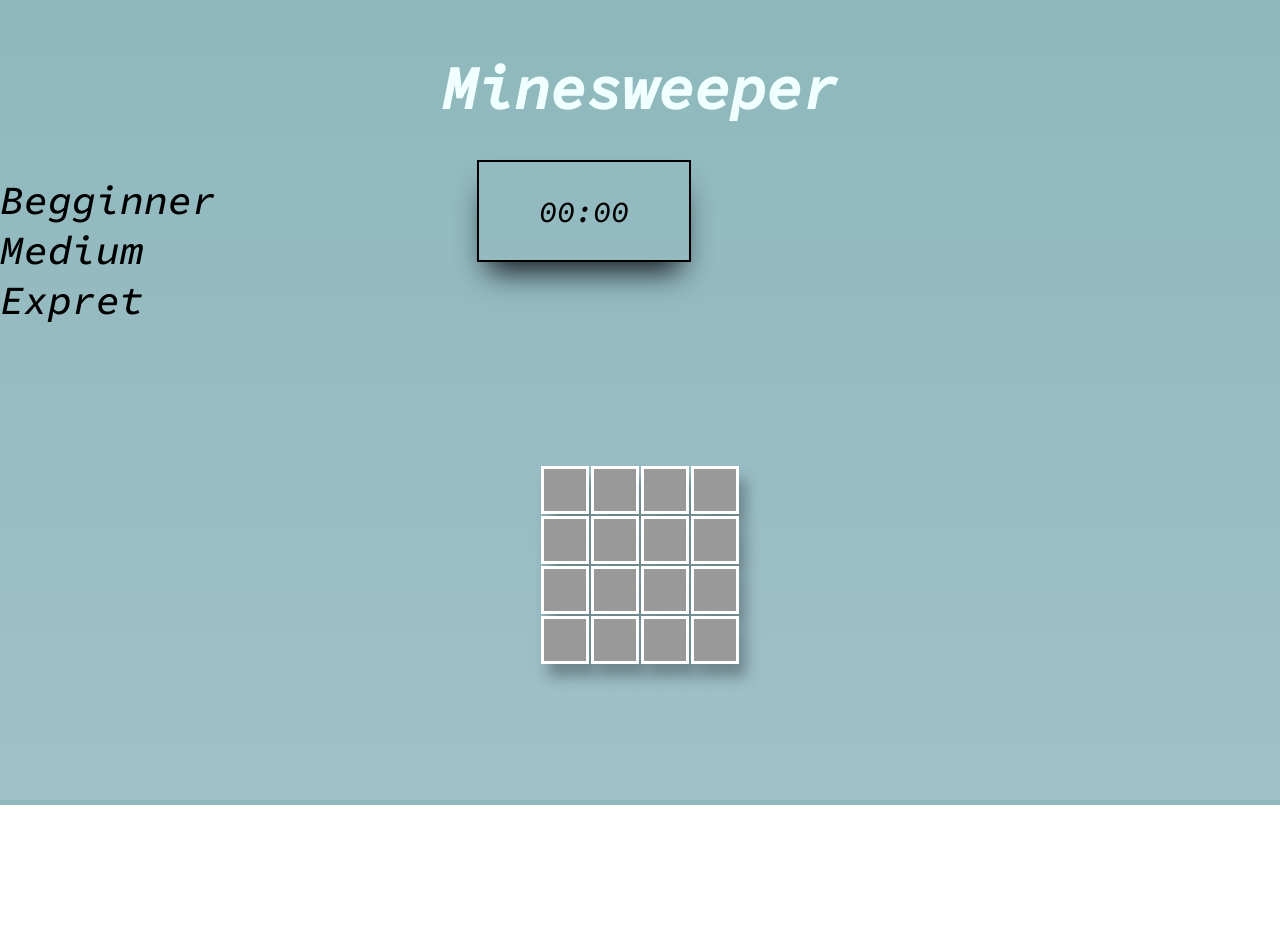
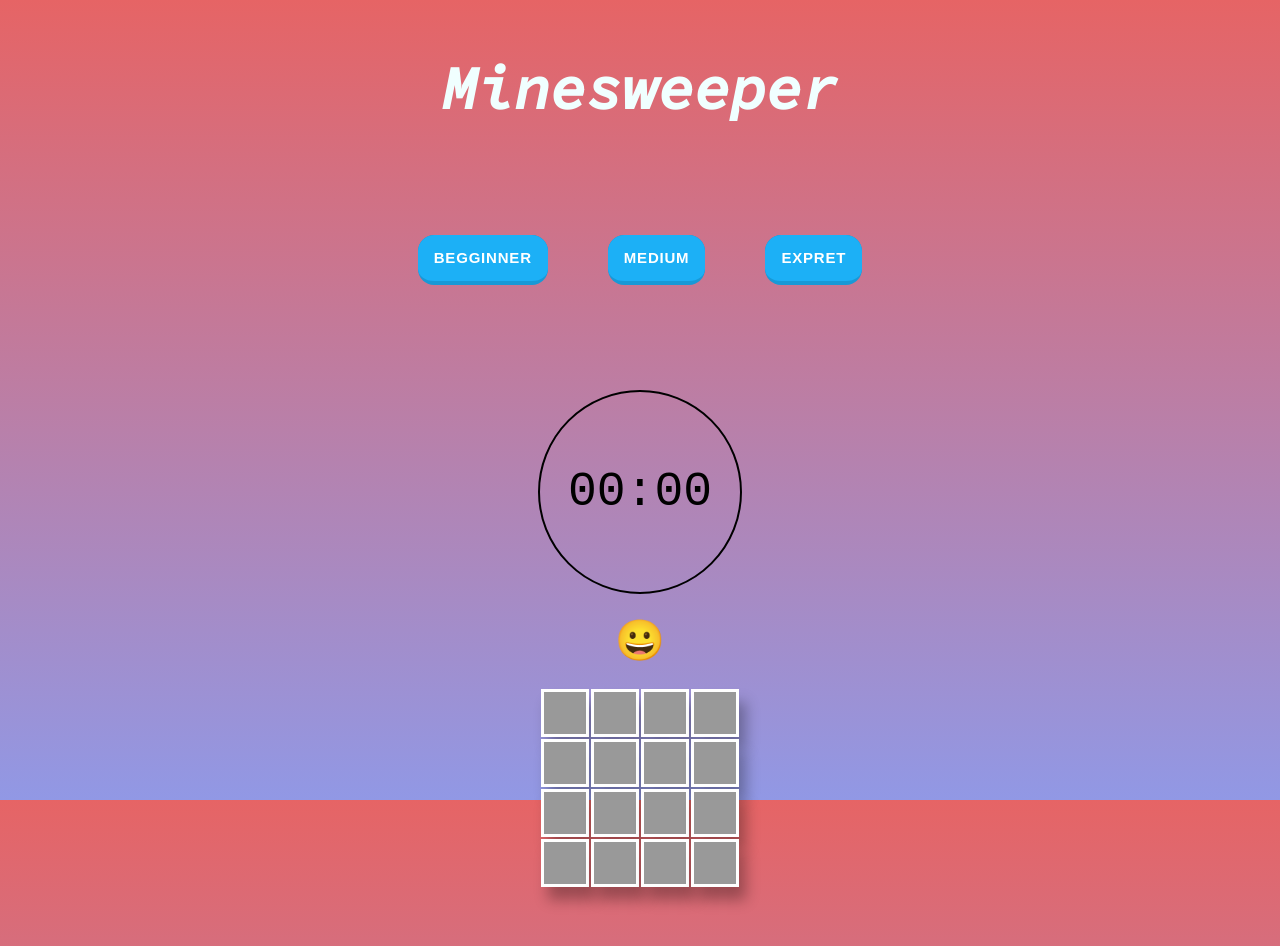
Before and after one commit to giladagan/minesweeper, a plain HTML site: page index.html in a window 1280 px wide. Before the commit the page ends 805 px from the top, so only its background shows below. Drawn offline with Linux system fonts and the light colour scheme.

Commit message:
Add files via upload

```diff
--- a/index.html
+++ b/index.html
@@ -15,14 +15,18 @@
       </div>
       <div class="level l2" id="8" onclick="changeGameDiff(this)">Medium</div>
       <div class="level l3" id="12" onclick="changeGameDiff(this)">Expret</div>
-      <output class="timer" id="display-area">00:00</output>
     </div>
-    <div class="bg"></div>
-    <div class="bg bg2"></div>
-    <div class="bg bg3"></div>
-    <div class="board-container"></div>
+    <div class="stopwatch">
+      <div class="circle">
+        <output class="timer" id="display-area">00:00</output>
+      </div>
+<span onclick="initGame()" class="mode" style="font-size:40px">😀</span>
+    <div class="container">
+      <div class="board-container"></div>
+    </div>
   </body>
   <script src="util.js"></script>
   <script src="timer.js"></script>
+  <script src="mines.js"></script>
   <script src="main.js"></script>
 </html>
--- a/main.js
+++ b/main.js
@@ -10,6 +10,8 @@ var gGame;
 var gMines = [];
 
 function initGame() {
+  document.querySelector(".mode").innerText = "😀";
+  reset();
   startGame();
   gBoard = buildBoard();
   gMines = resetMines();
@@ -54,13 +56,16 @@ function renderBoard(mat, selector) {
       var cell = mat[i][j];
 
       // negs loop in order to print the negs count
-      cell.minesAroundCount = setMinesNegsCount(gBoard, i, j);
+      cell.minesAroundCount =
+        setMinesNegsCount(gBoard, i, j) > 0
+          ? setMinesNegsCount(gBoard, i, j)
+          : EMPTY; // if setMinesNegsCount value is > 0 then return value else return empty cell.
 
       // if the cell property isShown is true, display the cell, else display EMPTY!
       var cellDispaly = cell.isShown ? cell : EMPTY;
       const className = `cell cell-${i}-${j}`;
 
-      strHTML += `<td oncontextmenu="addFlag(this, ${i}, ${j})" onClick="cellClicked(this, ${i}, ${j})" class="${className}">${cellDispaly}</td>`;
+      strHTML += `<td  oncontextmenu="addFlag(event,this, ${i}, ${j})" onClick="cellClicked(this, ${i}, ${j})" class="${className}">${cellDispaly}</td>`;
     }
     strHTML += "</tr>";
   }
@@ -70,36 +75,41 @@ function renderBoard(mat, selector) {
   elContainer.innerHTML = strHTML;
 }
 
-function gameOver() {
-  // stops the timer, end the game.
-  gGame.isOn = false;
-  alert("game over!");
-  stop();
-}
-
-function victory(gBoard) {
-  gGame.isOn = false;
-  console.log(gVictoryPoints);
-  alert("VICTORY!");
-  stop();
-}
-
 function cellClicked(elCell, i, j) {
+  console.log(expandShown(gBoard, i, j));
+  if (gGame.isOn === false) {
+    return;
+  }
   if (gBoard[i][j].isMarked) {
     // if the is marked , return...  dont change the cell.
     return;
   }
-  start();
   var elCell = document.querySelector(`.cell-${i}-${j}`);
   gBoard[i][j].isShown = true;
   gGame.shownCount++;
+  console.log(gGame.shownCount);
+  if (gGame.shownCount === 1) {
+    start();
+  }
   elCell.innerHTML = gBoard[i][j].isMine ? MINE : gBoard[i][j].minesAroundCount; // if isMine is true , the print gonna be the MINE , if isMine false print gonna be the minescount
 
   if (gBoard[i][j].isMine) {
     //  if the cell contains the mine, give that cell a background color of red and finish the game.
     elCell.style.backgroundColor = "red";
+    gameOver(elCell, i, j);
+  } else if (gBoard[i][j].isShown) {
+    elCell.style.backgroundColor = "#AF8C9D";
+  }
+}
 
-    gameOver();
+function expandShown(board, rowIdx, colIdx, elCell) {
+  for (var i = rowIdx - 1; i <= rowIdx + 1; i++) {
+    if (i < 0 || i >= board.length) continue;
+    for (var j = colIdx - 1; j <= colIdx + 1; j++) {
+      if (i === rowIdx && j === colIdx) continue;
+      if (j < 0 || j >= board[0].length) continue;
+      console.log(board, i, j);
+    }
   }
 }
 
@@ -110,13 +120,13 @@ function removeFlag(elCell, i, j) {
   elCell.innerText = EMPTY;
 }
 
-function addFlag(elCell, i, j) {
+function addFlag(event, elCell, i, j) {
+  event.preventDefault();
   if (gBoard[i][j].isShown) {
     // if the cell is already open, return...
     return;
   }
   start(); // not restarting every time because the only things that stops the timer is the restart() function..
-
   var elCell = document.querySelector(`.cell-${i}-${j}`);
   if (gBoard[i][j].isMarked) {
     return removeFlag(elCell, i, j); // if the cell is marked and we click again on the right click , it will remove the flag and set isMarked = false
@@ -125,6 +135,7 @@ function addFlag(elCell, i, j) {
   // on right click add the flag and set isMarked to true.
   gBoard[i][j].isMarked = true;
   gGame.markedCount++;
+
   var strText = "";
   strText += `📍`;
   elCell.innerText = strText;
@@ -136,51 +147,79 @@ function addFlag(elCell, i, j) {
   }
 }
 
-// start mine functions
-
-function randLocateMines(gBoard) {
-  for (var i = 0; i < gBoard.length / 2; i++) {
-    addMine();
-  }
+function gameOver(elCell, i, j) {
+  // stops the timer, end the game.
+  document.querySelector(".mode").innerText = "🤯";
+  stop();
+  return (gGame.isOn = false);
 }
 
-function addMine() {
-  var randIdx = getRandomInt(0, gMines.length);
-  var num = gMines[randIdx];
-  gMines.splice(randIdx, 1);
-  gBoard[num][randIdx].isMine = true;
+function victory() {
+  document.querySelector(".mode").innerText = "😎";
+  gGame.isOn = false;
+  alert("VICTORY!");
+  stop();
 }
-
-function resetMines() {
-  gMines = [];
-  for (var i = 0; i < gBoard.length; i++) {
-    gMines.push(i);
-  }
-  return gMines;
-}
-
-function setMinesNegsCount(board, rowIdx, colIdx) {
-  var mineCount = 0;
-  for (var i = rowIdx - 1; i <= rowIdx + 1; i++) {
-    if (i < 0 || i >= board.length) continue;
-    for (var j = colIdx - 1; j <= colIdx + 1; j++) {
-      if (j < 0 || j >= board[0].length) continue;
-      if (board[i][j].isMine) mineCount++;
-    }
-  }
-  //   console.log(mineCount);
-  return mineCount;
-}
-
-// end mine functions
 
 // chnage the game diff and restart the entire game.
 function changeGameDiff(ev) {
   reset();
-  console.log(ev);
+  initGame();
   gLevel.SIZE = parseInt(ev.id);
   gBoard = buildBoard();
   gMines = resetMines();
   randLocateMines(gBoard);
   renderBoard(gBoard, ".board-container");
 }
+
+// fix victory
+// expand cells
+// show all mines when game over
+// check the mines logic ???
+
+///////////////////////////////
+// var board = [[0,0,1,0],
+//              [1,1,0,1],
+//              [0,1,1,0],
+//              [0,0,1,0],
+// ]
+
+// function openNeighbors(board, row, col, visitedElements) {
+//     if (board[row][col] == 1) {
+//       return
+//     }
+//     for (var i=row-1; i<=row+1; i++) {
+//       for (var j = col - 1; j<= col+1; j++) {
+//         if (row === i && col === j) continue
+//         if ( i < 0 || i >= board[0].length || j < 0 || j >= board.length) {
+//           continue
+//         }
+//           let elem = `${i},${j}`
+//           if (!isVisited(visitedElements, i,j)) {
+//             console.log(i,j)
+//           }
+//           if (board[i][j] == 0 && !isVisited(visitedElements, i,j)) {
+//             console.log(`Opening board for ${i}, ${j}`)
+//             addToVisited(visitedElements, i,j)
+//             openNeighbors(board, i, j, visitedElements)
+//           }
+//       }
+//     }
+// }
+
+// function isVisited(visited, i,j) {
+//   let elem = `${i},${j}`
+//   return visited.includes(elem)
+// }
+
+// function addToVisited(visited, i, j) {
+//   let elem = `${i},${j}`
+//   visited.push(elem)
+// }
+
+// console.log("==========")
+// openNeighbors(board, 0, 0, [])
+// // 1,0 ["0,0", "0,1"]
+// // 1,1
+// // 0,1 -> 0,2 1,2
+// //               -> 0,3 1,3
--- a/mines.js
+++ b/mines.js
@@ -0,0 +1,35 @@
+"use strict";
+
+function randLocateMines(gBoard) {
+  for (var i = 0; i < gBoard.length / 2; i++) {
+    addMine();
+  }
+}
+
+function addMine() {
+  var randIdx = getRandomInt(0, gMines.length);
+  var num = gMines[randIdx]; // [0,3,1,2]
+  gMines.splice(randIdx, 1);
+  gBoard[num][randIdx].isMine = true;
+}
+
+function resetMines() {
+    gMines = [];
+    for (var i = 0; i < gBoard.length; i++) {
+      gMines.push(i);
+    }
+    return gMines;
+  }
+
+function setMinesNegsCount(board, rowIdx, colIdx) {
+  var mineCount = 0;
+  for (var i = rowIdx - 1; i <= rowIdx + 1; i++) {
+    if (i < 0 || i >= board.length) continue;
+    for (var j = colIdx - 1; j <= colIdx + 1; j++) {
+      if (j < 0 || j >= board[0].length) continue;
+      if (board[i][j].isMine) mineCount++;
+    }
+  }
+  //   console.log(mineCount);
+  return mineCount;
+}
--- a/style/style.css
+++ b/style/style.css
@@ -7,45 +7,30 @@ html {
 }
 body {
   margin: 0;
-  background-image: linear-gradient(0deg, #a1c0ca 0%, #8eb8bc 100%);
+  background: linear-gradient(#e66465, #9198e5);
 }
 
 h2 {
-  display: flex;
-  justify-content: center;
-  align-items: center;
   text-align: center;
   font-family: "Source Code Pro", monospace;
   font-size: 60px;
   color: azure;
+  margin-bottom: 80px;
 }
 
-.timer {
-  font-family: "Source Code Pro", monospace;
-  position: absolute;
-  top: 20%;
-  right: 46%;
-  border: 2px solid;
-  padding: 30px 60px;
-  font-size: 30px;
-  box-shadow: rgb(24, 30, 37) 0px 20px 30px -10px;
-}
-
-.levels {
-  font-family: "Source Code Pro", monospace;
-  font-size: 40px;
-}
-
-.board-container {
+.container {
+  background: #13191c00;
+  padding-bottom: 30px;
+  margin-bottom: 100px;
   display: flex;
+  flex-direction: column;
   justify-content: center;
   align-items: center;
-  text-align: center;
-  min-height: 60vh;
+  margin-bottom: 30px;
 }
 
 .board-container tr td {
-  box-shadow: 6.6px 13.1px 13.1px hsl(0deg 0% 0% / 0.30);
+  box-shadow: 6.6px 13.1px 13.1px hsl(0deg 0% 0% / 0.3);
   border: 3px solid white;
   background: #999999;
   text-align: center;
@@ -57,3 +42,95 @@ h2 {
   text-align: center;
   font-size: 1.5em;
 }
+
+.levels {
+  display: flex;
+  display: flex;
+  flex-direction: space-evenly;
+  justify-content: center;
+  align-items: center;
+  margin: 50px;
+}
+
+.stopwatch {
+  display: grid;
+  justify-items: center;
+  grid-row-gap: 23px;
+  width: 100%;
+  padding-top: 25px;
+}
+
+.circle {
+  display: flex;
+  justify-content: center;
+  align-items: center;
+
+  height: 200px;
+  width: 200px;
+
+  border: 2px solid;
+  border-radius: 50%;
+}
+
+.timer {
+  font-family: "Roboto Mono", monospace;
+  font-weight: 300;
+  font-size: 48px;
+}
+
+.level {
+  background-color: #1899d6;
+  border: solid transparent;
+  border-radius: 16px;
+  border-width: 0 0 4px;
+  box-sizing: border-box;
+  color: #ffffff;
+  cursor: pointer;
+  display: inline-block;
+  font-family: din-round, sans-serif;
+  font-size: 15px;
+  font-weight: 700;
+  letter-spacing: 0.8px;
+  line-height: 20px;
+  margin: 30px;
+  outline: none;
+  overflow: visible;
+  padding: 13px 16px;
+  text-align: center;
+  text-transform: uppercase;
+  touch-action: manipulation;
+  transform: translateZ(0);
+  transition: filter 0.2s;
+  user-select: none;
+  -webkit-user-select: none;
+  vertical-align: middle;
+  white-space: nowrap;
+}
+
+.level:after {
+  background-clip: padding-box;
+  background-color: #1cb0f6;
+  border: solid transparent;
+  border-radius: 16px;
+  border-width: 0 0 4px;
+  bottom: -4px;
+  content: "";
+  left: 0;
+  position: absolute;
+  right: 0;
+  top: 0;
+  z-index: -1;
+}
+
+.level:focus {
+  user-select: auto;
+}
+
+.level:hover:not(:disabled) {
+  filter: brightness(1.1);
+  -webkit-filter: brightness(1.1);
+}
+
+.level:disabled {
+  cursor: auto;
+}
--- a/util.js
+++ b/util.js
@@ -1,10 +1,10 @@
 //* GETS AN EMPTY GLOBAL VAR OF GNUMS AND BUILDS IT ACCORDING TO THE GNUMSRANGE LENGTH
-function resetMines() {
-  gMines = [];
-  for (var i = 0; i < gNumsRange; i++) {
-    gMines.push(i + 1);
-  }
-}
+// function resetMines() {
+//   gMines = [];
+//   for (var i = 0; i < gNums; i++) {
+//     gMines.push(i + 1);
+//   }
+// }
 ///////////////////////////////////////////////////////////////////////////////////////////////
 //* DRAWS A RANDOM NUMBER FROM GNUMS ARRAY AND SPLICES THAT NUM SO IT WONT REPEAT ITSELF
 function drawNum() {
@@ -156,7 +156,6 @@ function countFoodAround(board) {
       if (i === rowIdx && j === colIdx) continue;
       if (j < 0 || j >= board[0].length) continue;
       var currCell = board[i][j];
-
     }
   }
 }
```
